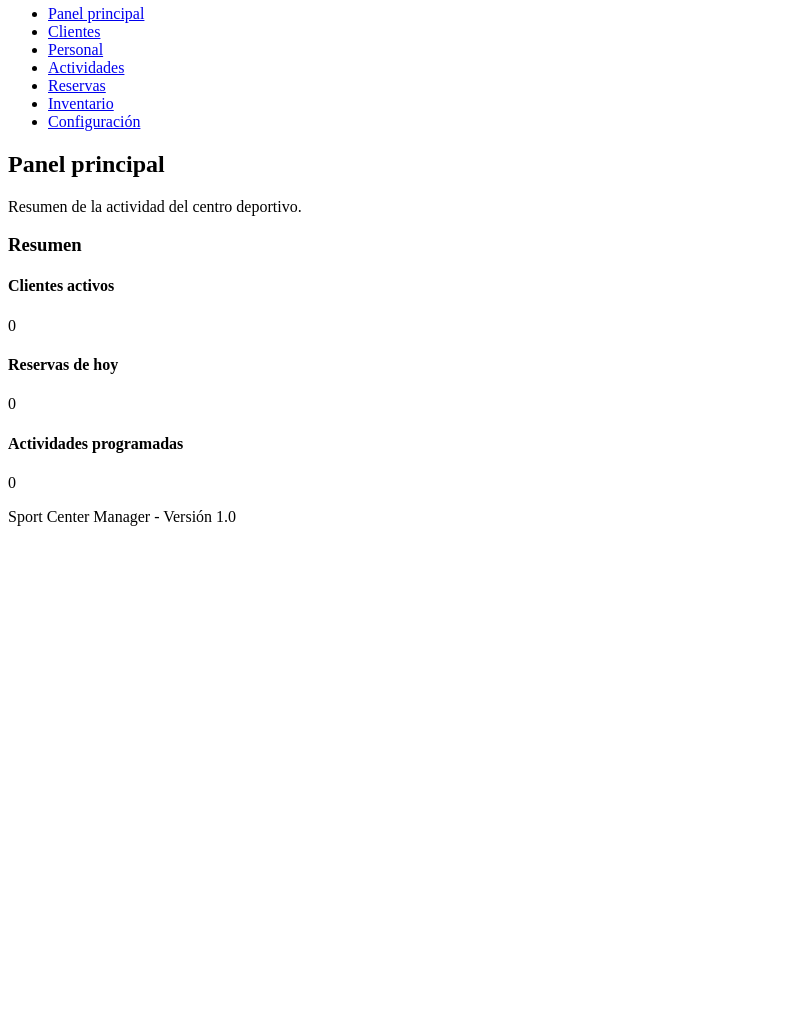
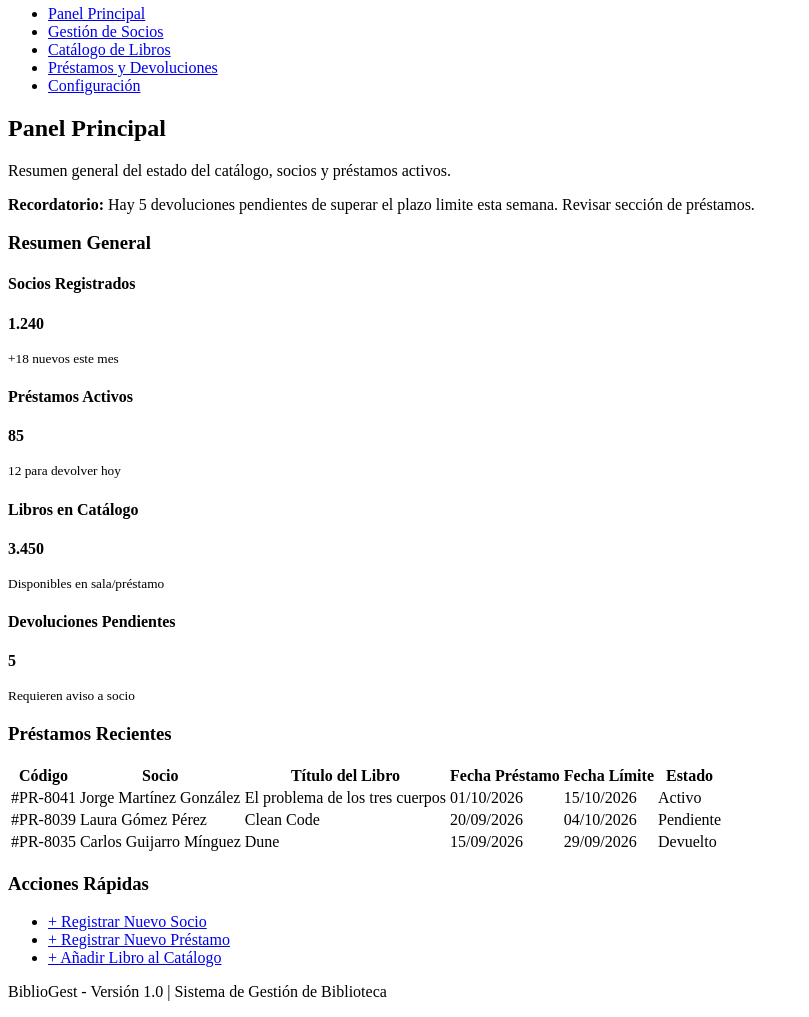
Before and after one commit to Carlos-2DAM/BiblioGest, a plain HTML site: page index.html in a window 1280 px wide. Shown: the part 160-1177 px from the top of the page, without its empty margins (0-809 px from the left). Before the commit the page ends 800 px from the top, so only its background shows below. Drawn offline with Linux system fonts and the light colour scheme.

Commit message:
Comprobación cambio html (portatilC-ordenadorC)

```diff
--- a/index.html
+++ b/index.html
@@ -2,61 +2,126 @@
 <html lang="es">
 
 <head>
-    <!-- Configuración básica del documento para el navegador. -->
+    <!-- Configuración básica del documento -->
     <meta charset="UTF-8" />
     <meta name="viewport" content="width=device-width, initial-scale=1.0" />
-    <title>Sport Center Manager</title>
+    <title>BiblioGest - Panel Principal (Dashboard)</title>
 </head>
 
 <body>
-    <!-- Cabecera general de la aplicación. -->
+    <!-- Cabecera general de la aplicación BiblioGest -->
     <header>
-        <h1>Sport Center Manager</h1>
-        <p>Gestión del centro deportivo</p>
+        <h1>BiblioGest</h1>
+        <p>Sistema de Gestión de Biblioteca</p>
     </header>
-    <!-- aside contiene información complementaria al contenido principal.
-En esta aplicación se utiliza para colocar el menú lateral. -->
+
+    <!-- Menú lateral de navegación principal -->
     <aside>
         <nav>
             <h2>Menú principal</h2>
             <ul>
-                <li><a href="#dashboard">Panel principal</a></li>
-                <li><a href="#clientes">Clientes</a></li>
-                <li><a href="#personal">Personal</a></li>
-                <li><a href="#actividades">Actividades</a></li>
-                <li><a href="#reservas">Reservas</a></li>
-                <li><a href="#inventario">Inventario</a></li>
+                <li><a href="#dashboard">Panel Principal</a></li>
+                <li><a href="#socios">Gestión de Socios</a></li>
+                <li><a href="#catalogo">Catálogo de Libros</a></li>
+                <li><a href="#prestamos">Préstamos y Devoluciones</a></li>
                 <li><a href="#configuracion">Configuración</a></li>
             </ul>
         </nav>
     </aside>
-    <!-- main contiene el contenido principal de la pantalla.
-Solo debe haber un elemento main en cada página. -->
+
     <main>
-        <!-- section agrupa contenido relacionado.
-Esta sección representa el panel principal. -->
         <section id="dashboard">
-            <h2>Panel principal</h2>
-            <p>Resumen de la actividad del centro deportivo.</p>
+            <h2>Panel Principal</h2>
+            <p>Resumen general del estado del catálogo, socios y préstamos activos.</p>
+
+            <aside aria-label="Avisos del sistema">
+                <p><strong>Recordatorio:</strong> Hay 5 devoluciones pendientes de superar el plazo limite esta semana. Revisar sección de préstamos.</p>
+            </aside>
+
             <section>
-                <h3>Resumen</h3>
+                <h3>Resumen General</h3>
+
                 <article>
-                    <h4>Clientes activos</h4>
-                    <p>0</p>
+                    <h4>Socios Registrados</h4>
+                    <p><strong>1.240</strong></p>
+                    <p><small>+18 nuevos este mes</small></p>
                 </article>
+
                 <article>
-                    <h4>Reservas de hoy</h4>
-                    <p>0</p>
+                    <h4>Préstamos Activos</h4>
+                    <p><strong>85</strong></p>
+                    <p><small>12 para devolver hoy</small></p>
                 </article>
+
                 <article>
-                    <h4>Actividades programadas</h4>
-                    <p>0</p>
+                    <h4>Libros en Catálogo</h4>
+                    <p><strong>3.450</strong></p>
+                    <p><small>Disponibles en sala/préstamo</small></p>
                 </article>
+
+                <article>
+                    <h4>Devoluciones Pendientes</h4>
+                    <p><strong>5</strong></p>
+                    <p><small>Requieren aviso a socio</small></p>
+                </article>
+            </section>
+
+            <section>
+                <h3>Préstamos Recientes</h3>
+                <table>
+                    <thead>
+                        <tr>
+                            <th>Código</th>
+                            <th>Socio</th>
+                            <th>Título del Libro</th>
+                            <th>Fecha Préstamo</th>
+                            <th>Fecha Límite</th>
+                            <th>Estado</th>
+                        </tr>
+                    </thead>
+                    <tbody>
+                        <tr>
+                            <td>#PR-8041</td>
+                            <td>Jorge Martínez González</td>
+                            <td>El problema de los tres cuerpos</td>
+                            <td>01/10/2026</td>
+                            <td>15/10/2026</td>
+                            <td><span>Activo</span></td>
+                        </tr>
+                        <tr>
+                            <td>#PR-8039</td>
+                            <td>Laura Gómez Pérez</td>
+                            <td>Clean Code</td>
+                            <td>20/09/2026</td>
+                            <td>04/10/2026</td>
+                            <td><span>Pendiente</span></td>
+                        </tr>
+                        <tr>
+                            <td>#PR-8035</td>
+                            <td>Carlos Guijarro Mínguez</td>
+                            <td>Dune</td>
+                            <td>15/09/2026</td>
+                            <td>29/09/2026</td>
+                            <td><span>Devuelto</span></td>
+                        </tr>
+                    </tbody>
+                </table>
+            </section>
+
+            <!-- Accesos Rápidos -->
+            <section>
+                <h3>Acciones Rápidas</h3>
+                <ul>
+                    <li><a href="#socios">+ Registrar Nuevo Socio</a></li>
+                    <li><a href="#prestamos">+ Registrar Nuevo Préstamo</a></li>
+                    <li><a href="#catalogo">+ Añadir Libro al Catálogo</a></li>
+                </ul>
             </section>
         </section>
     </main>
+
     <footer>
-        <p>Sport Center Manager - Versión 1.0</p>
+        <p>BiblioGest - Versión 1.0 | Sistema de Gestión de Biblioteca</p>
     </footer>
 </body>
 
```
